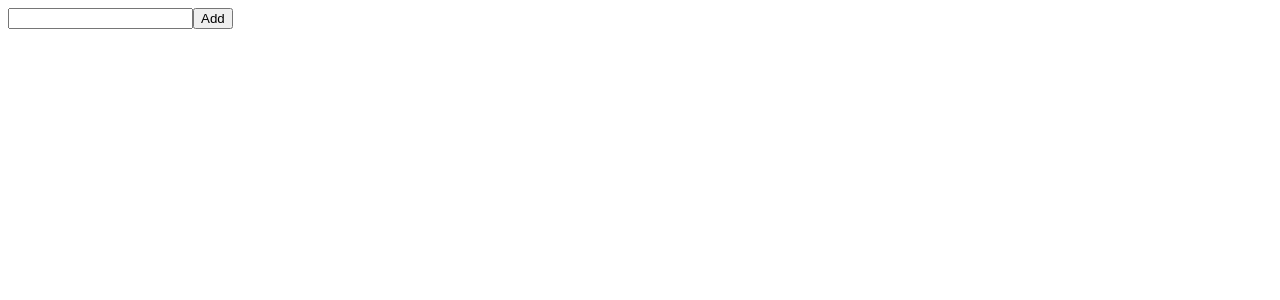
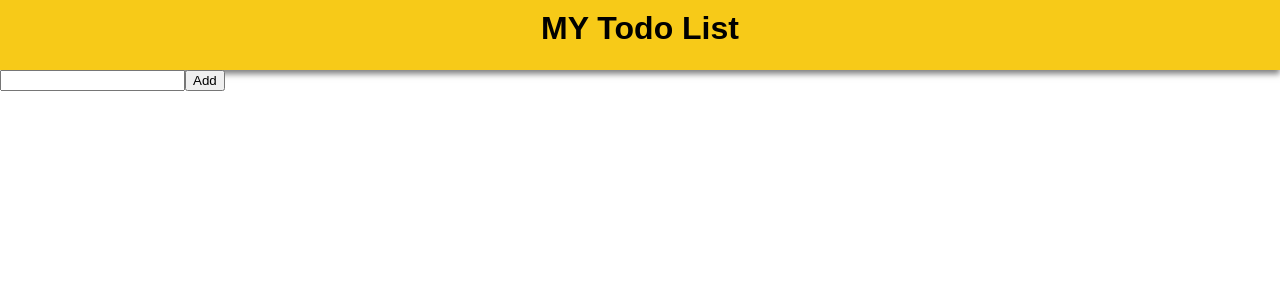
Before and after one commit to VijayVadaboina/WD-TODO, a React (Vite) app: page / in a window 1280 px wide. Shown: the top 300 px of the page. Built offline with nearby package versions, Linux system fonts and the light colour scheme.

Commit message:
adding header component & styling it

```diff
--- /dev/null
+++ b/src/App.css
@@ -0,0 +1,5 @@
+body {
+  margin: 0;
+  box-sizing: border-box;
+  font-family: sans-serif;
+}
--- a/src/App.jsx
+++ b/src/App.jsx
@@ -1,8 +1,11 @@
 import Todo from "./components/Todo";
+import Header from "./components/Header";
+import "./App.css";
 function App() {
   return (
     <>
       <div>
+        <Header />
         <Todo />
       </div>
     </>
--- /dev/null
+++ b/src/components/Header.jsx
@@ -0,0 +1,4 @@
+import styles from "./header.module.css";
+export default function Header() {
+  return <div className={styles.header}> MY Todo List</div>;
+}
--- /dev/null
+++ b/src/components/header.module.css
@@ -0,0 +1,9 @@
+.header {
+  background-color: #f7ca18;
+  text-align: center;
+  font-weight: bold;
+  height: 50px;
+  padding: 10px;
+  font-size: 2em;
+  box-shadow: 0px 4px 6px rgba(0, 0, 0, 0.5);
+}
```
